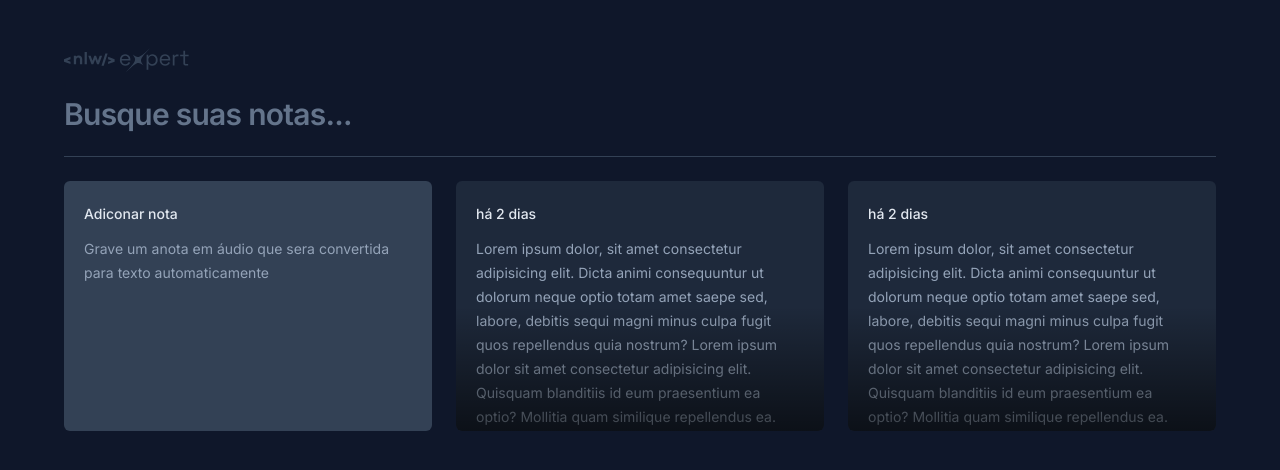
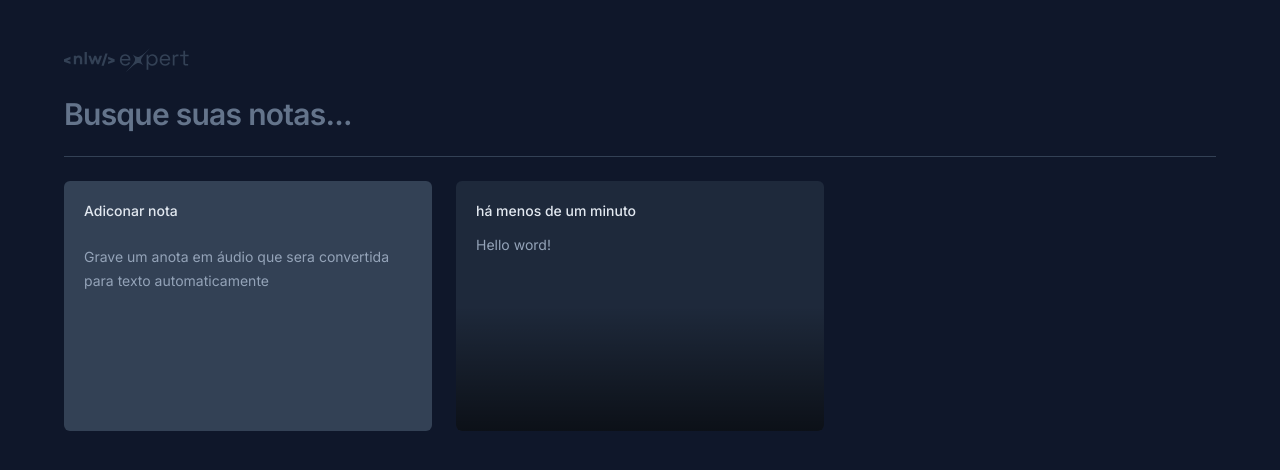
Before and after one commit to bgoomes/nlw-expert-react-notes, a React (Vite) app: page / in a window 1280 px wide. Shown: the top 470 px of the page. Built offline with nearby package versions, Linux system fonts and the light colour scheme.

Commit message:
Update Modal

```diff
--- a/package.json
+++ b/package.json
@@ -9,6 +9,9 @@
     "preview": "vite preview"
   },
   "dependencies": {
+    "@radix-ui/react-dialog": "^1.0.5",
+    "date-fns": "^3.3.1",
+    "lucide-react": "^0.323.0",
     "react": "^18.2.0",
     "react-dom": "^18.2.0"
   },
--- a/src/App.tsx
+++ b/src/App.tsx
@@ -17,9 +17,10 @@
        <div className=' grid grid-cols-3 gap-6 auto-rows-[250px] '>
         <NewNoteCard />
 
-        <NoteCard />
-        <NoteCard />
-
+        <NoteCard note={{
+          data: new Date(),
+          content: 'Hello word!'
+        }} />
       </div>
    </div>
   )
--- a/src/componentes/NewNoteCard.tsx
+++ b/src/componentes/NewNoteCard.tsx
@@ -1,9 +1,35 @@
+import * as Dialog from '@radix-ui/react-dialog'
+import { X } from 'lucide-react'
+
 export function NewNoteCard(){
     return(
-
-        <div className=' rounded-md bg-slate-700 p-5 space-y-3'>
+        <Dialog.Root>
+          <Dialog.Trigger className=' rounded-md text-left flex flex-col gap-3 bg-slate-700 p-5 space-y-3 outline-none hover:ring-2 hover:ring-slate-600 focus-visible:ring-2 focus-visible:ring-lime-400'>
           <span className=' text-sm font-medium text-slate-200 '> Adiconar nota</span>
           <p className=' text-sm leading-6 text-slate-400 '>Grave um anota em áudio que sera convertida para texto automaticamente</p>
-        </div>
+        </Dialog.Trigger >
+
+        <Dialog.Portal>
+          <Dialog.Overlay className='inset-0 fixed bg-black/50' />
+          <Dialog.Content className='overflow-hidden fixed left-1/2  top-1/2 -translate-x-1/2 -translate-y-1/2 max-w-[648px] w-full h-[60vh] bg-slate-700 rounded-md flex flex-col outline-none'>
+            <Dialog.Close className='absolute right-0 top-0 bg-slate-800 p-1.5 text-slate-400 hover:text-slate-100'>
+              <X className='size-5'/>
+            </Dialog.Close>
+            <div className='flex flex-1 flex-col gap-3 p-5'>
+                <span className=' text-sm font-medium text-slate-200 '>
+                Adiconar nota
+                </span>
+                <p className=' text-sm leading-6 text-slate-400 '>
+                   Comece <button className='font-medium text-lime-400 hover:underline'>gravando</button> uma nota em áudio ou se preferir <button className='font-medium text-lime-400 hover:underline'>utilize apenas texto</button>
+                </p>
+            </div>
+
+            <button type='button' className='w-full bg-lime-400 py-4 text-center text-sm text-lime-950 outline-none font-medium hover:bg-lime-500'>
+              Salvar nota
+            </button>
+          </Dialog.Content>
+        </Dialog.Portal>
+        </Dialog.Root>
+
     )
 }
--- a/src/componentes/NoteCard.tsx
+++ b/src/componentes/NoteCard.tsx
@@ -1,10 +1,54 @@
-export function NoteCard(){
+import * as Dialog from '@radix-ui/react-dialog'
+import { formatDistanceToNow } from 'date-fns'
+import { ptBR } from 'date-fns/locale'
+import { X } from 'lucide-react'
+
+
+
+interface NoteCardProps{
+  note: {
+    data: Date
+    content: string
+  }
+}
+
+export function NoteCard({note }: NoteCardProps){
     return(
-        <button className=' text-left rounded-md bg-slate-800 p-5 space-y-3 overflow-hidden relative  outline-none hover:ring-2 hover:ring-slate-600 focus-visible:ring-2 focus-visible:ring-lime-400 '>
-          <span className=' text-sm font-medium text-slate-200 '> há 2 dias</span>
-          <p className=' text-sm leading-6 text-slate-400 '>Lorem ipsum dolor, sit amet consectetur adipisicing elit. Dicta animi consequuntur ut dolorum neque optio totam amet saepe sed, labore, debitis sequi magni minus culpa fugit quos repellendus quia nostrum? Lorem ipsum dolor sit amet consectetur adipisicing elit. Quisquam blanditiis id eum praesentium ea optio? Mollitia quam similique repellendus ea. Cupiditate doloremque tempora sunt natus consectetur non eligendi nobis dignissimos.</p>
+      <Dialog.Root>
+        <Dialog.Trigger className=' text-left flex flex-col rounded-md bg-slate-800 p-5 space-y-3 overflow-hidden relative  outline-none hover:ring-2 hover:ring-slate-600 focus-visible:ring-2 focus-visible:ring-lime-400 '>
+          <span className=' text-sm font-medium text-slate-200 '>
+             {formatDistanceToNow(note.data, {locale: ptBR, addSuffix: true})}
+          </span>
+          <p className=' text-sm leading-6 text-slate-400 '>
+            {note.content}
+          </p>
 
           <div className=' absolute bottom-0 left-0 right-0 h-1/2 bg-gradient-to-t from-black/60 to-black/0 ' />
-        </button>
+        </Dialog.Trigger>
+
+        <Dialog.Portal>
+          <Dialog.Overlay className='inset-0 fixed bg-black/50' />
+          <Dialog.Content className='overflow-hidden fixed left-1/2  top-1/2 -translate-x-1/2 -translate-y-1/2 max-w-[648px] w-full h-[60vh] bg-slate-700 rounded-md flex flex-col outline-none'>
+            <Dialog.Close className='absolute right-0 top-0 bg-slate-800 p-1.5 text-slate-400 hover:text-slate-100'>
+              <X className='size-5'/>
+            </Dialog.Close>
+            <div className='flex flex-1 flex-col gap-3 p-5'>
+                <span className=' text-sm font-medium text-slate-200 '>
+                   {formatDistanceToNow(note.data, {locale: ptBR, addSuffix: true})}
+                </span>
+                <p className=' text-sm leading-6 text-slate-400 '>
+                  {note.content}
+                </p>
+            </div>
+
+            <button type='button' className='w-full bg-slate-800 py-4 text-center text-sm text-slate-300 outline-none font-medium group'>
+              Deseja <span className='text-red-400 group-hover:underline '>apagar esta nota</span>?
+            </button>
+          </Dialog.Content>
+        </Dialog.Portal>
+
+
+      </Dialog.Root>
+
     )
 }
```
Also changed, not shown: 1 other file (tests, documents, lock files or other folders).
